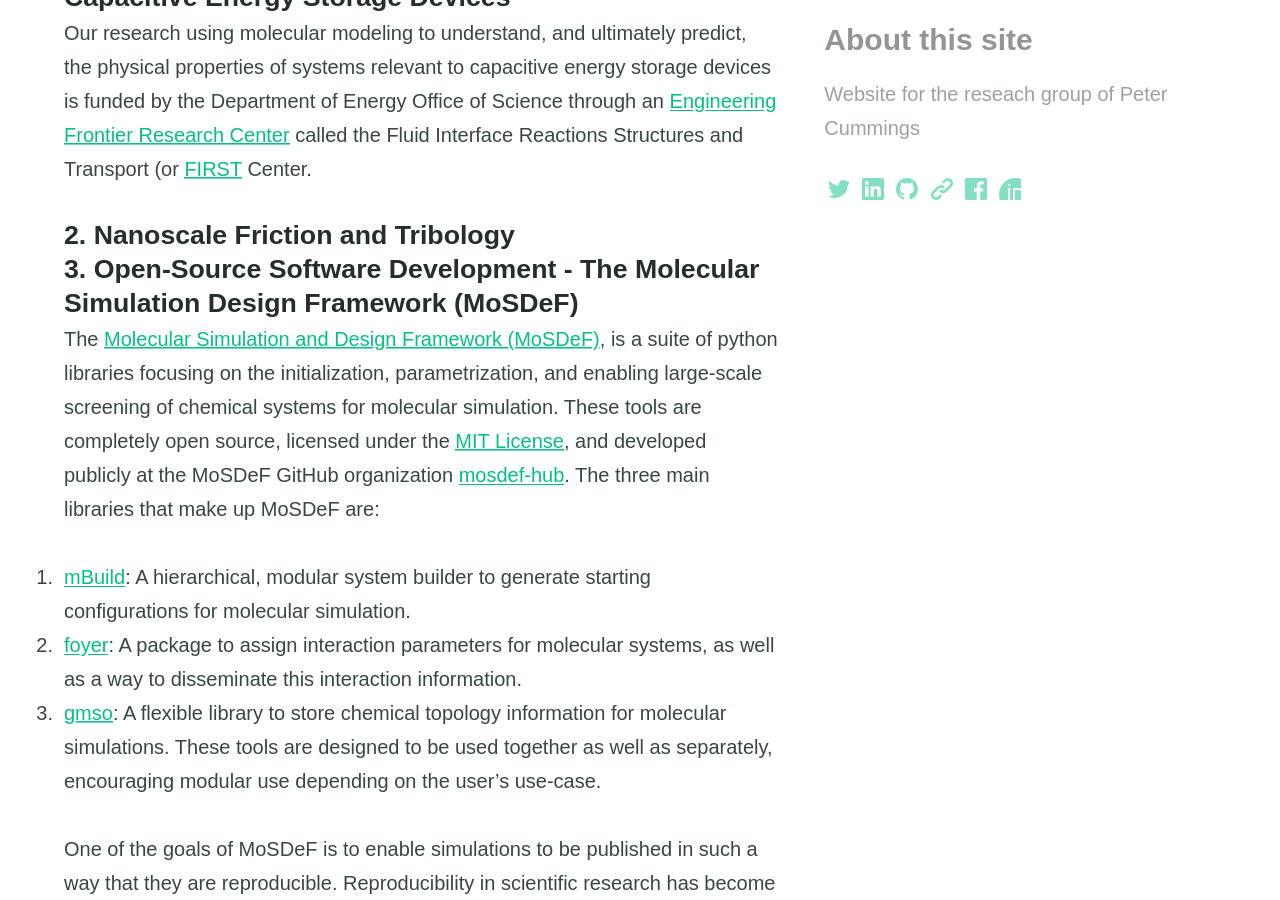
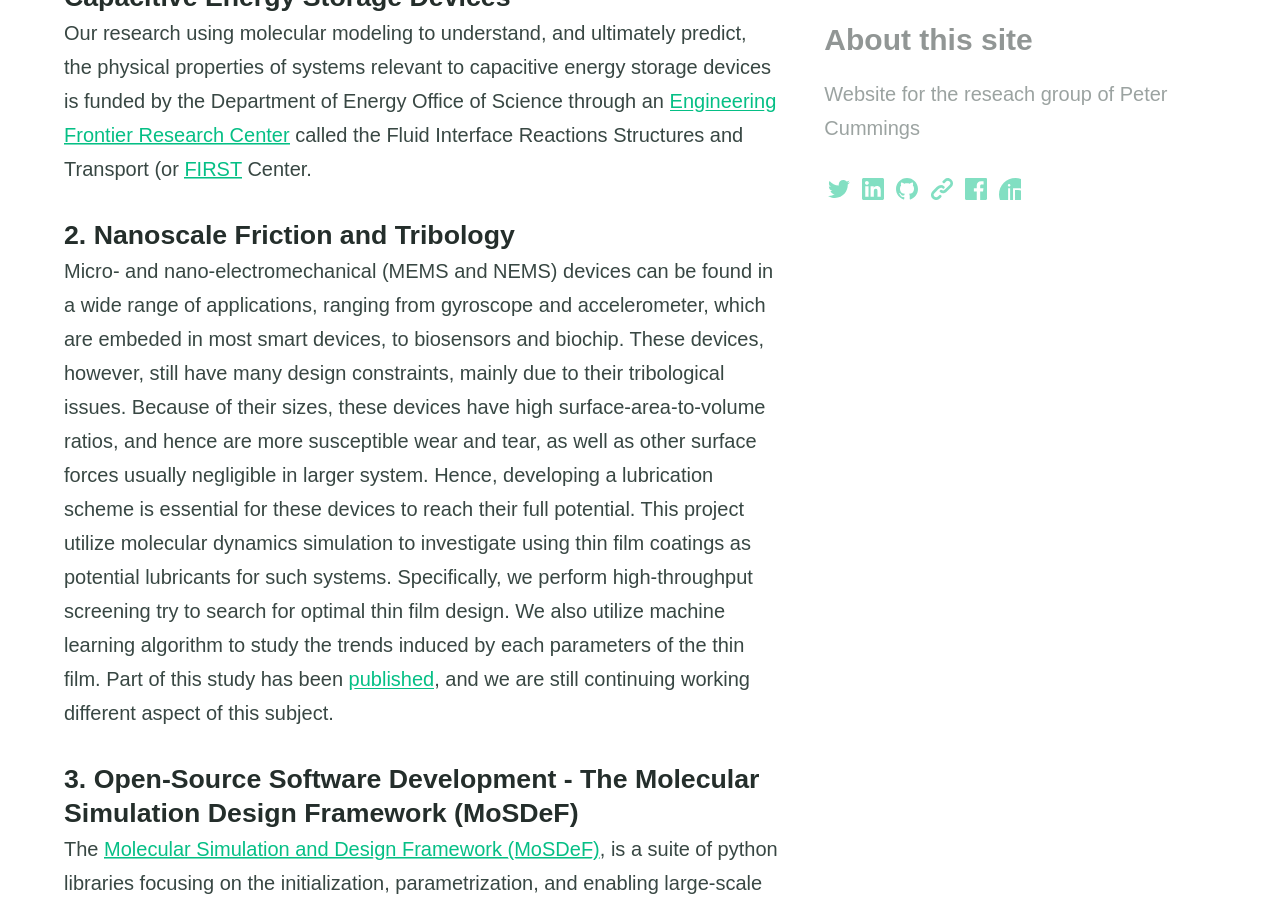
Before and after one commit to ptc2ug/ptc2ug.github.io, a Jekyll site: the page built from research.md, in a window 1280 px wide and 900 px high, scrolled down 1754 px. Built offline with Jekyll 4.4.1, drawn with Linux system fonts in a browser that asks for light colours.

Commit message:
Add contents for Co

```diff
--- a/research.md
+++ b/research.md
@@ -19,6 +19,14 @@ All of our research is conducted using molecular simulation methods. Molecular s
 Our research using molecular modeling to understand, and ultimately predict, the physical properties of systems relevant to capacitive energy storage devices is funded by the Department of Energy Office of Science through an [Engineering Frontier Research Center](https://www.energyfrontier.us "Energy Frontier Research Center") called the Fluid Interface Reactions Structures and Transport (or [FIRST](https://web.ornl.gov/sci/first/ "FIRST") Center.
 
 #### 2. Nanoscale Friction and Tribology
+Micro- and nano-electromechanical (MEMS and NEMS) devices can be found in a wide range of applications, ranging from gyroscope and accelerometer, which are embeded in most smart devices, to biosensors and biochip.
+These devices, however, still have many design constraints, mainly due to their tribological issues.
+Because of their sizes, these devices have high surface-area-to-volume ratios, and hence are more susceptible wear and tear, as well as other surface forces usually negligible in larger system.
+Hence, developing a lubrication scheme is essential for these devices to reach their full potential.
+This project utilize molecular dynamics simulation to investigate using thin film coatings as potential lubricants for such systems.
+Specifically, we perform high-throughput screening try to search for optimal thin film design.
+We also utilize machine learning algorithm to study the trends induced by each parameters of the thin film.
+Part of this study has been [published](https://pubs.acs.org/doi/abs/10.1021/acs.jctc.9b01183),  and we are still continuing working different aspect of this subject.
 
 #### 3. Open-Source Software Development - The Molecular Simulation Design Framework (MoSDeF)
 The [Molecular Simulation and Design Framework (MoSDeF)](https://mosdef.org), is a suite of python libraries focusing on the initialization, parametrization, and enabling large-scale screening of chemical systems for molecular simulation.
```
Also changed, not shown: members.md (+4 -0 lines), 1 other file.
